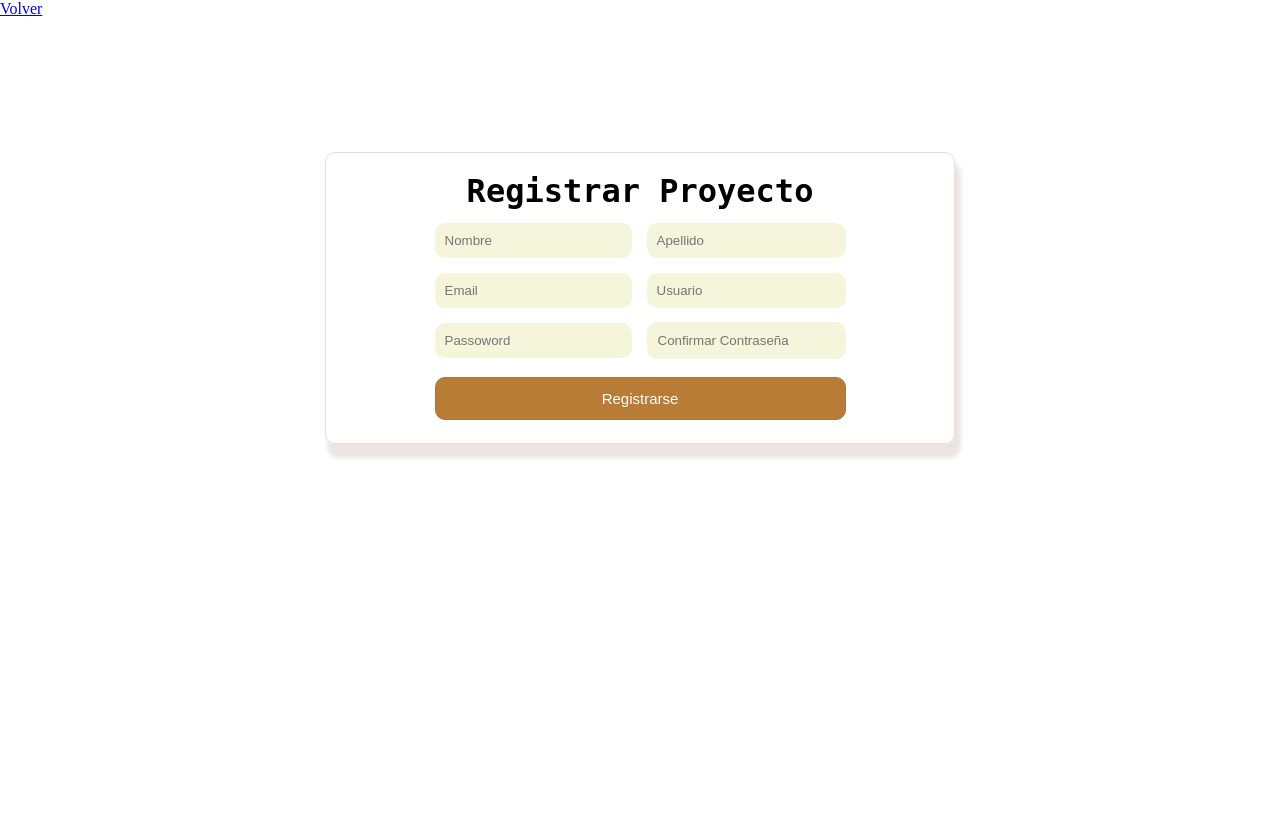
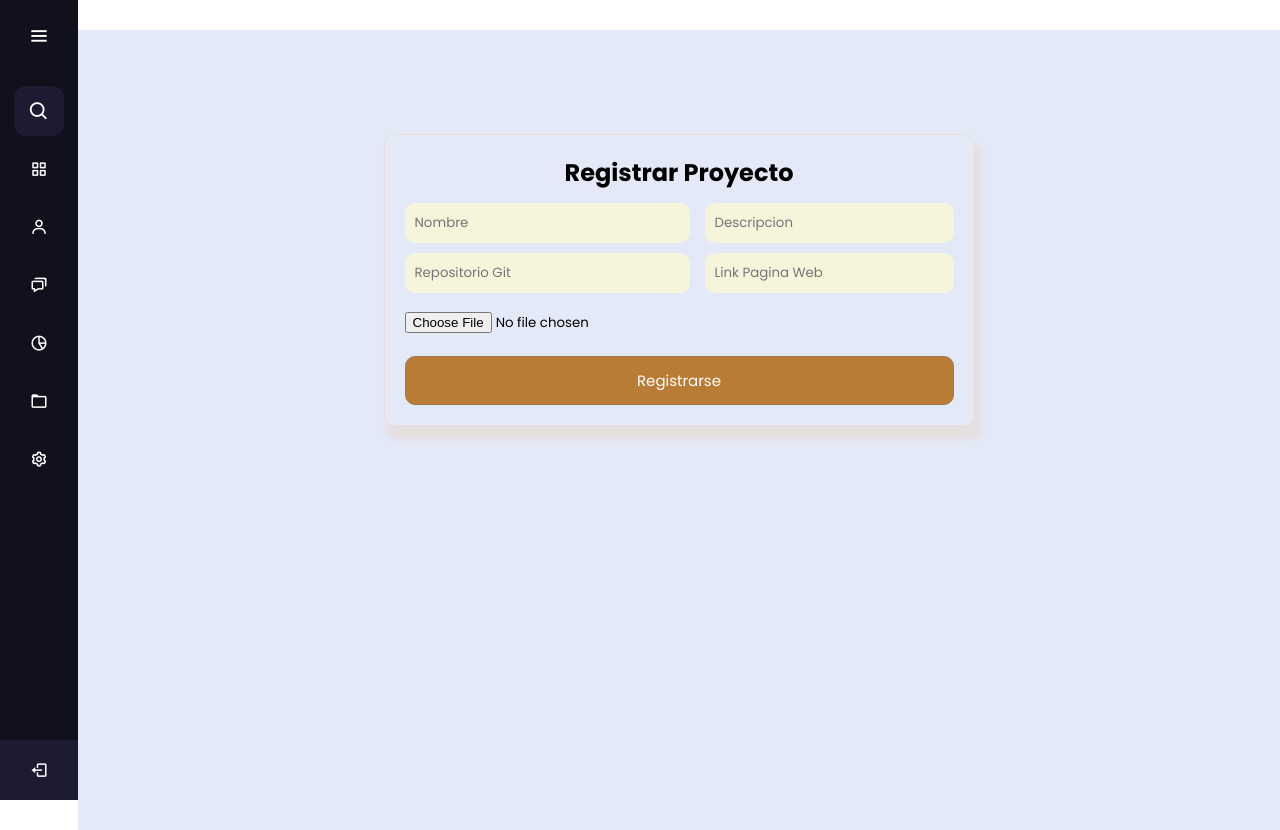
Before and after one commit to Erick0711/Portafolio2.0, a PHP site: page /admin/inicio.php in a window 1280 px wide. Before the commit the page ends 458 px from the top, so only its background shows below. Run offline with PHP 8.4, Linux system fonts and the light colour scheme.

Commit message:
SE AGREGO LAS RESPECTIVAS FUNCIONES POO PARA QUE MUESTRE LOS DATOS DINAMICAMENTE EN EL INICIO SE IMPLEMENTO TAMBIEN EL TEMPLATE DE ADMIN PARA REGISTRAR LOS PROYECTOS DE MANERA DINAMICA Y MOSTRARLOS, TAMBIEN SE HIZO UNA PRUEBA PARA LA MUESTRA DE DATOS EN PROYECTOS

```diff
--- /dev/null
+++ b/admin/css/navbar.css
@@ -0,0 +1,250 @@
+/* Google Font Link */
+@import url('https://fonts.googleapis.com/css2?family=Poppins:wght@200;300;400;500;600;700&display=swap');
+*{
+  margin: 0;
+  padding: 0;
+  box-sizing: border-box;
+  font-family: "Poppins" , sans-serif;
+}
+.sidebar{
+  position: fixed;
+  left: 0;
+  top: 0;
+  height: 100%;
+  width: 78px;
+  background: #11101D;
+  padding: 6px 14px;
+  z-index: 99;
+  transition: all 0.5s ease;
+}
+.sidebar.open{
+  width: 250px;
+}
+.sidebar .logo-details{
+  height: 60px;
+  display: flex;
+  align-items: center;
+  position: relative;
+}
+.sidebar .logo-details .icon{
+  opacity: 0;
+  transition: all 0.5s ease;
+}
+.sidebar .logo-details .logo_name{
+  color: #fff;
+  font-size: 20px;
+  font-weight: 600;
+  opacity: 0;
+  transition: all 0.5s ease;
+}
+.sidebar.open .logo-details .icon,
+.sidebar.open .logo-details .logo_name{
+  opacity: 1;
+}
+.sidebar .logo-details #btn{
+  position: absolute;
+  top: 50%;
+  right: 0;
+  transform: translateY(-50%);
+  font-size: 22px;
+  transition: all 0.4s ease;
+  font-size: 23px;
+  text-align: center;
+  cursor: pointer;
+  transition: all 0.5s ease;
+}
+.sidebar.open .logo-details #btn{
+  text-align: right;
+}
+.sidebar i{
+  color: #fff;
+  height: 60px;
+  min-width: 50px;
+  font-size: 28px;
+  text-align: center;
+  line-height: 60px;
+}
+.sidebar .nav-list{
+  margin-top: 20px;
+  height: 100%;
+}
+.sidebar li{
+  position: relative;
+  margin: 8px 0;
+  list-style: none;
+}
+.sidebar li .tooltip{
+  position: absolute;
+  top: -20px;
+  left: calc(100% + 15px);
+  z-index: 3;
+  background: #fff;
+  box-shadow: 0 5px 10px rgba(0, 0, 0, 0.3);
+  padding: 6px 12px;
+  border-radius: 4px;
+  font-size: 15px;
+  font-weight: 400;
+  opacity: 0;
+  white-space: nowrap;
+  pointer-events: none;
+  transition: 0s;
+}
+.sidebar li:hover .tooltip{
+  opacity: 1;
+  pointer-events: auto;
+  transition: all 0.4s ease;
+  top: 50%;
+  transform: translateY(-50%);
+}
+.sidebar.open li .tooltip{
+  display: none;
+}
+.sidebar input{
+  font-size: 15px;
+  color: #FFF;
+  font-weight: 400;
+  outline: none;
+  height: 50px;
+  width: 100%;
+  width: 50px;
+  border: none;
+  border-radius: 12px;
+  transition: all 0.5s ease;
+  background: #1d1b31;
+}
+.sidebar.open input{
+  padding: 0 20px 0 50px;
+  width: 100%;
+}
+.sidebar .bx-search{
+  position: absolute;
+  top: 50%;
+  left: 0;
+  transform: translateY(-50%);
+  font-size: 22px;
+  background: #1d1b31;
+  color: #FFF;
+}
+.sidebar.open .bx-search:hover{
+  background: #1d1b31;
+  color: #FFF;
+}
+.sidebar .bx-search:hover{
+  background: #FFF;
+  color: #11101d;
+}
+.sidebar li a{
+  display: flex;
+  height: 100%;
+  width: 100%;
+  border-radius: 12px;
+  align-items: center;
+  text-decoration: none;
+  transition: all 0.4s ease;
+  background: #11101D;
+}
+.sidebar li a:hover{
+  background: #FFF;
+}
+.sidebar li a .links_name{
+  color: #fff;
+  font-size: 15px;
+  font-weight: 400;
+  white-space: nowrap;
+  opacity: 0;
+  pointer-events: none;
+  transition: 0.4s;
+}
+.sidebar.open li a .links_name{
+  opacity: 1;
+  pointer-events: auto;
+}
+.sidebar li a:hover .links_name,
+.sidebar li a:hover i{
+  transition: all 0.5s ease;
+  color: #11101D;
+}
+.sidebar li i{
+  height: 50px;
+  line-height: 50px;
+  font-size: 18px;
+  border-radius: 12px;
+}
+.sidebar li.profile{
+  position: fixed;
+  height: 60px;
+  width: 78px;
+  left: 0;
+  bottom: -8px;
+  padding: 10px 14px;
+  background: #1d1b31;
+  transition: all 0.5s ease;
+  overflow: hidden;
+}
+.sidebar.open li.profile{
+  width: 250px;
+}
+.sidebar li .profile-details{
+  display: flex;
+  align-items: center;
+  flex-wrap: nowrap;
+}
+.sidebar li img{
+  height: 45px;
+  width: 45px;
+  object-fit: cover;
+  border-radius: 6px;
+  margin-right: 10px;
+}
+.sidebar li.profile .name,
+.sidebar li.profile .job{
+  font-size: 15px;
+  font-weight: 400;
+  color: #fff;
+  white-space: nowrap;
+}
+.sidebar li.profile .job{
+  font-size: 12px;
+}
+.sidebar .profile #log_out{
+  position: absolute;
+  top: 50%;
+  right: 0;
+  transform: translateY(-50%);
+  background: #1d1b31;
+  width: 100%;
+  height: 60px;
+  line-height: 60px;
+  border-radius: 0px;
+  transition: all 0.5s ease;
+}
+.sidebar.open .profile #log_out{
+  width: 50px;
+  background: none;
+}
+.home-section{
+  position: relative;
+  background: #E4E9F7;
+  min-height: 100vh;
+  top: 0;
+  left: 78px;
+  width: calc(100% - 78px);
+  transition: all 0.5s ease;
+  z-index: 2;
+}
+.sidebar.open ~ .home-section{
+  left: 250px;
+  width: calc(100% - 250px);
+}
+.home-section .text{
+  display: inline-block;
+  color: #11101d;
+  font-size: 25px;
+  font-weight: 500;
+  margin: 18px
+}
+@media (max-width: 420px) {
+  .sidebar li .tooltip{
+    display: none;
+  }
+}
--- a/admin/inicio.php
+++ b/admin/inicio.php
@@ -1,28 +1,58 @@
-<!DOCTYPE html>
-<html lang="en">
-<head>
+<!--
+<a href="./">Volver</a>
+ -->
+        <!DOCTYPE html>
+<!-- Created by CodingLab |www.youtube.com/CodingLabYT-->
+<html lang="en" dir="ltr">
+  <head>
     <meta charset="UTF-8">
-    <meta http-equiv="X-UA-Compatible" content="IE=edge">
-    <meta name="viewport" content="width=device-width, initial-scale=1.0">
-    <title>Porfolio-Admin</title>
+    <!--<title> Responsive Sidebar Menu  | CodingLab </title>-->
+    <link rel="stylesheet" href="./css/navbar.css">
     <link rel="stylesheet" href="./css/style.css">
-    <link rel="stylesheet" href="./css/newStyle.css">
-</head>
+    <!-- Boxicons CDN Link -->
+    <link href='https://unpkg.com/boxicons@2.0.7/css/boxicons.min.css' rel='stylesheet'>
+     <meta name="viewport" content="width=device-width, initial-scale=1.0">
+   </head>
 <body>
-<a href="./">Volver</a>
-        <form action="" class="form google-font-300">
+    <?php include("./plantilla/header.php");?>
+  <section class="home-section">
+  <form action="" class="form google-font-300">
             <div class="form-item grid-register" >
                 <h1 class="titulo">Registrar Proyecto</h1>
                 <input type="text" class="txtnombre" name="nombre" placeholder="Nombre">
-                <input type="text" class="txtapellido" name="apellido" placeholder="Apellido">
-                <input type="email" class="txtemail" name="email" placeholder="Email">
-                <input type="number" class="txtuser" max="1000" min="1" name="user" placeholder="Usuario" required>
+                <input type="text" class="txtapellido" name="descripcion" placeholder="Descripcion">
+                <input type="url" class="txtemail" name="enlace_git" placeholder="Repositorio Git">
+                <input type="url" class="txtuser"name="Enlace_pagina" placeholder="Link Pagina Web">
 
-                <input type="password" class="txtpassword" name="password" placeholder="Passoword" required>
-                <input type="password" class="txtpasswordconfir" name="passwordConfir" placeholder="Confirmar Contraseña" required>
+                <input type="file" class="file" name="img_proyec">
 
                 <input type="submit" value="Registrarse" name="enviar" class="btn-enviar">
             </div>
         </form>
+  </section>
+  <script>
+  let sidebar = document.querySelector(".sidebar");
+  let closeBtn = document.querySelector("#btn");
+  let searchBtn = document.querySelector(".bx-search");
+
+  closeBtn.addEventListener("click", ()=>{
+    sidebar.classList.toggle("open");
+    menuBtnChange();//calling the function(optional)
+  });
+
+  searchBtn.addEventListener("click", ()=>{ // Sidebar open when you click on the search iocn
+    sidebar.classList.toggle("open");
+    menuBtnChange(); //calling the function(optional)
+  });
+
+  // following are the code to change sidebar button(optional)
+  function menuBtnChange() {
+   if(sidebar.classList.contains("open")){
+     closeBtn.classList.replace("bx-menu", "bx-menu-alt-right");//replacing the iocns class
+   }else {
+     closeBtn.classList.replace("bx-menu-alt-right","bx-menu");//replacing the iocns class
+   }
+  }
+  </script>
 </body>
 </html>
--- /dev/null
+++ b/admin/plantilla/header.php
@@ -0,0 +1,67 @@
+<div class="sidebar">
+    <div class="logo-details">
+      <i class='bx bxl-c-plus-plus icon'></i>
+        <div class="logo_name">Admin</div>
+        <i class='bx bx-menu' id="btn" ></i>
+    </div>
+    <ul class="nav-list">
+      <li>
+          <i class='bx bx-search' ></i>
+         <input type="text" placeholder="Buscar...">
+         <span class="tooltip">Buscar</span>
+      </li>
+      <li>
+        <a href="#">
+          <i class='bx bx-grid-alt'></i>
+          <span class="links_name">Inicio</span>
+        </a>
+         <span class="tooltip">Inicio</span>
+      </li>
+      <li>
+       <a href="#">
+         <i class='bx bx-user' ></i>
+         <span class="links_name">Perfil</span>
+       </a>
+       <span class="tooltip">Perfil</span>
+     </li>
+     <li>
+       <a href="#">
+         <i class='bx bx-chat' ></i>
+         <span class="links_name">Chat</span>
+       </a>
+       <span class="tooltip">Chat</span>
+     </li>
+     <li>
+       <a href="#">
+         <i class='bx bx-pie-chart-alt-2' ></i>
+         <span class="links_name">Graficos</span>
+       </a>
+       <span class="tooltip">Graficos</span>
+     </li>
+     <li>
+       <a href="#">
+         <i class='bx bx-folder' ></i>
+         <span class="links_name">Documentos</span>
+       </a>
+       <span class="tooltip">Documentos</span>
+     </li>
+
+     <li>
+       <a href="#">
+         <i class='bx bx-cog' ></i>
+         <span class="links_name"></span>
+       </a>
+       <span class="tooltip">Herramientas</span>
+     </li>
+     <li class="profile">
+         <div class="profile-details">
+           <img src=".././images/svg/firma.svg" alt="profileImg">
+           <div class="name_job">
+             <div class="name">Nombre Usuario</div>
+             <div class="job">Portafolio Maicol 2022 &copy</div>
+           </div>
+         </div>
+         <a href=""><i class='bx bx-log-out' id="log_out" ></i></a>
+     </li>
+    </ul>
+  </div>
```
Also changed, not shown: admin/Controllador/mostrar.php (+22 -0 lines), admin/Modelo/ConexionBD.php (+30 -0 lines), admin/Modelo/funciones.php (+28 -0 lines), index.php (+6 -4 lines), proyectos.php (+11 -4 lines).
